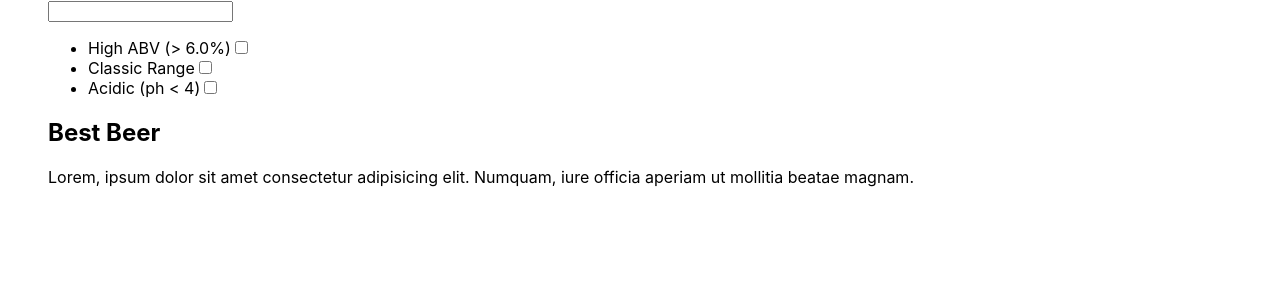
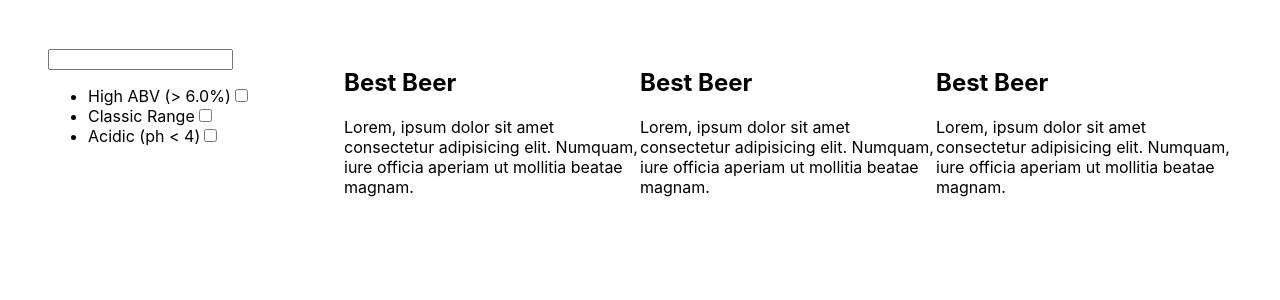
Before and after one commit to Benyamin428/Punk-API-Project, a React (Create React App) app: page / in a window 1280 px wide. Shown: the top 300 px of the page. Built offline with nearby package versions, Linux system fonts and the light colour scheme.

Commit message:
created styling layout

```diff
--- a/src/App.scss
+++ b/src/App.scss
@@ -1,4 +1,5 @@
 .container {
-    padding-left: 3rem;
-    padding-right: 3rem;
+    padding: 3rem 3rem 3rem 3rem;
+    display: grid;
+    grid-template-columns: 1fr 3fr;
 }
--- a/src/components/CardList/CardList.jsx
+++ b/src/components/CardList/CardList.jsx
@@ -1,8 +1,13 @@
 import Card from "./../Card/Card";
+import "./CardList.scss";
 
 const CardList = () => {
     return (
-        <Card />
+        <div className="cardList">
+            <Card />
+            <Card />
+            <Card />
+        </div>
     );
 }
 
--- /dev/null
+++ b/src/components/CardList/CardList.scss
@@ -0,0 +1,4 @@
+.cardList {
+    display: grid;
+    grid-template-columns: 1fr 1fr 1fr;
+}
--- a/src/components/FilterItem/FilterItem.jsx
+++ b/src/components/FilterItem/FilterItem.jsx
@@ -1,7 +1,7 @@
 const FilterItem = ({id, text}) => {
     return (
         <>
-            <label for={id}>{text}</label>
+            <label htmlFor={id}>{text}</label>
             <input type="checkbox" id={id} />
         </>
     );
--- a/src/components/Main/Main.jsx
+++ b/src/components/Main/Main.jsx
@@ -2,7 +2,9 @@ import CardList from "./../CardList/CardList";
 
 const Main = () => {
     return (
-        <CardList />
+        <div className="main">
+            <CardList />
+        </div>
     );
 }
 
--- a/src/components/Navbar/Navbar.jsx
+++ b/src/components/Navbar/Navbar.jsx
@@ -3,10 +3,10 @@ import FiltersList from "../FiltersList/FiltersList";
 
 const Navbar = () => {
     return (
-        <>
+        <div className="navbar">
             <SearchBox />
             <FiltersList />
-        </>
+        </div>
     );
 }
 
```
